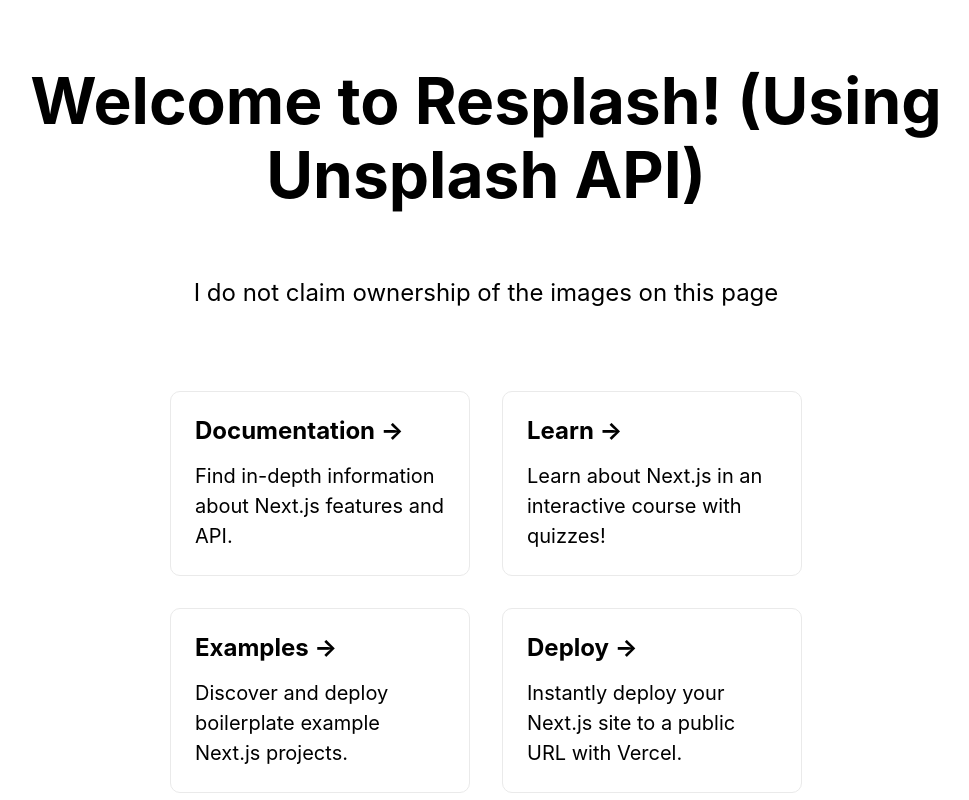
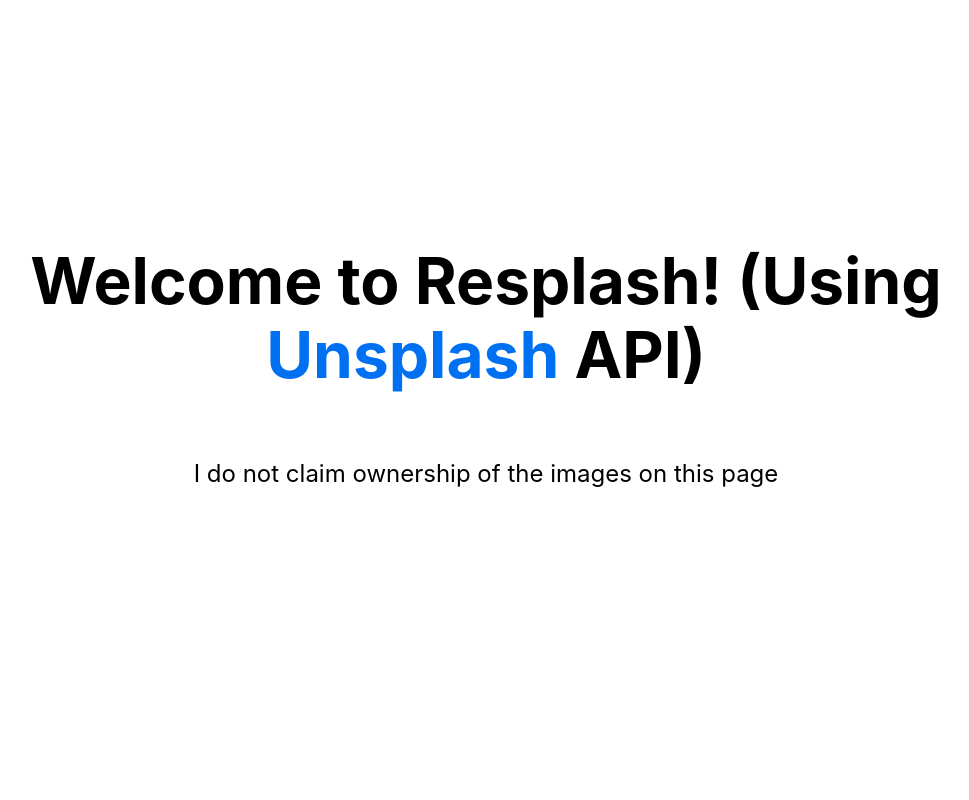
Before and after one commit to marcpetrecca1/react-coding-challange, a Next.js app in the folder resplash-challenge/: page / in a window 1280 px wide. Shown: the top 800 px of the page, without its empty margins (154-1123 px from the left). Built offline with nearby package versions, Linux system fonts and the light colour scheme.

Commit message:
Configure api call to get images

```diff
--- /dev/null
+++ b/resplash-challenge/api/api.js
@@ -0,0 +1,8 @@
+import axios from 'axios';
+import { AccessKey } from '../unsplash.config';
+
+const getPhotos = () => {
+  return axios.get(`https://api.unsplash.com/photos?client_id=${AccessKey}`);
+};
+
+export default getPhotos;
--- a/resplash-challenge/components/ImageList.js
+++ b/resplash-challenge/components/ImageList.js
@@ -1,5 +1,17 @@
 import styles from '../styles/ImageList.module.css';
+import ImageCard from './ImageCard.js';
 
-const ImageList = () => <div className={styles.imageList}></div>;
+const ImageList = ({ imageState }) => {
+  if (!listState) {
+    return null;
+  }
+
+  return (
+    <div></div>
+    //   {imageState.map((image) => (
+    //     <ImageCard imageOwner={image.user.name} likes={image?.likes} profile={image.user.links.self}/>
+    //   ))}
+  );
+};
 
 export default ImageList;
--- a/resplash-challenge/package.json
+++ b/resplash-challenge/package.json
@@ -9,6 +9,7 @@
     "lint": "next lint"
   },
   "dependencies": {
+    "axios": "^0.27.2",
     "next": "12.2.3",
     "react": "18.2.0",
     "react-dom": "18.2.0"
--- a/resplash-challenge/pages/api/hello.js
+++ b/resplash-challenge/pages/api/hello.js
@@ -1,5 +1,5 @@
 // Next.js API route support: https://nextjs.org/docs/api-routes/introduction
 
 export default function handler(req, res) {
-  res.status(200).json({ name: 'John Doe' })
+  res.status(200).json({ name: 'John Doe' });
 }
--- a/resplash-challenge/pages/index.js
+++ b/resplash-challenge/pages/index.js
@@ -1,10 +1,23 @@
+import { useState, useEffect } from 'react';
+import { getPhotos } from '../api/api.js';
 import Head from 'next/head';
 import Image from 'next/image';
-import ImageCard from '../components/ImageCard';
-import ImageList from '../components/ImageList';
+import ImageCard from '../components/ImageCard.js';
+import ImageList from '../components/ImageList.js';
 import styles from '../styles/Home.module.css';
 
 export default function Home() {
+  const [imageState, setImageState] = useState([]);
+
+  const getImages = async () => {
+    try {
+      const list = await getPhotos();
+      setImageState([...imageState, list]);
+    } catch (error) {
+      console.error(error);
+    }
+  };
+
   return (
     <div className={styles.container}>
       <Head>
@@ -15,14 +28,22 @@
 
       <main className={styles.main}>
         <h1 className={styles.title}>
-          Welcome to Resplash! &#40;Using Unsplash API&#41;
+          Welcome to Resplash! &#40;Using{' '}
+          <a
+            href='https://unsplash.com/'
+            target='_blank'
+            rel='noopener noreferrer'
+          >
+            Unsplash
+          </a>{' '}
+          API&#41;
         </h1>
 
         <p className={styles.description}>
           I do not claim ownership of the images on this page
         </p>
 
-        <div className={styles.grid}>
+        {/* <div className={styles.grid}>
           <a href='https://nextjs.org/docs' className={styles.card}>
             <h2>Documentation &rarr;</h2>
             <p>Find in-depth information about Next.js features and API.</p>
@@ -50,7 +71,7 @@
               Instantly deploy your Next.js site to a public URL with Vercel.
             </p>
           </a>
-        </div>
+        </div> */}
       </main>
 
       <footer className={styles.footer}>
--- a/resplash-challenge/styles/ImageList.module.css
+++ b/resplash-challenge/styles/ImageList.module.css
@@ -0,0 +1,6 @@
+.imageList {
+  grid-column-gap: 1.5rem;
+  align-items: start;
+  display: grid;
+  grid-template-columns: repeat(3, minmax(0, 1fr));
+}
--- a/resplash-challenge/styles/globals.css
+++ b/resplash-challenge/styles/globals.css
@@ -9,6 +9,7 @@
 a {
   color: inherit;
   text-decoration: none;
+  cursor: pointer;
 }
 
 * {
@@ -20,7 +21,7 @@
     color-scheme: dark;
   }
   body {
-    color: white;
-    background: black;
+    color: #1c1c1e;
+    background: #fff;
   }
 }
```
Also changed, not shown: 1 other file (tests, documents, lock files or other folders).
